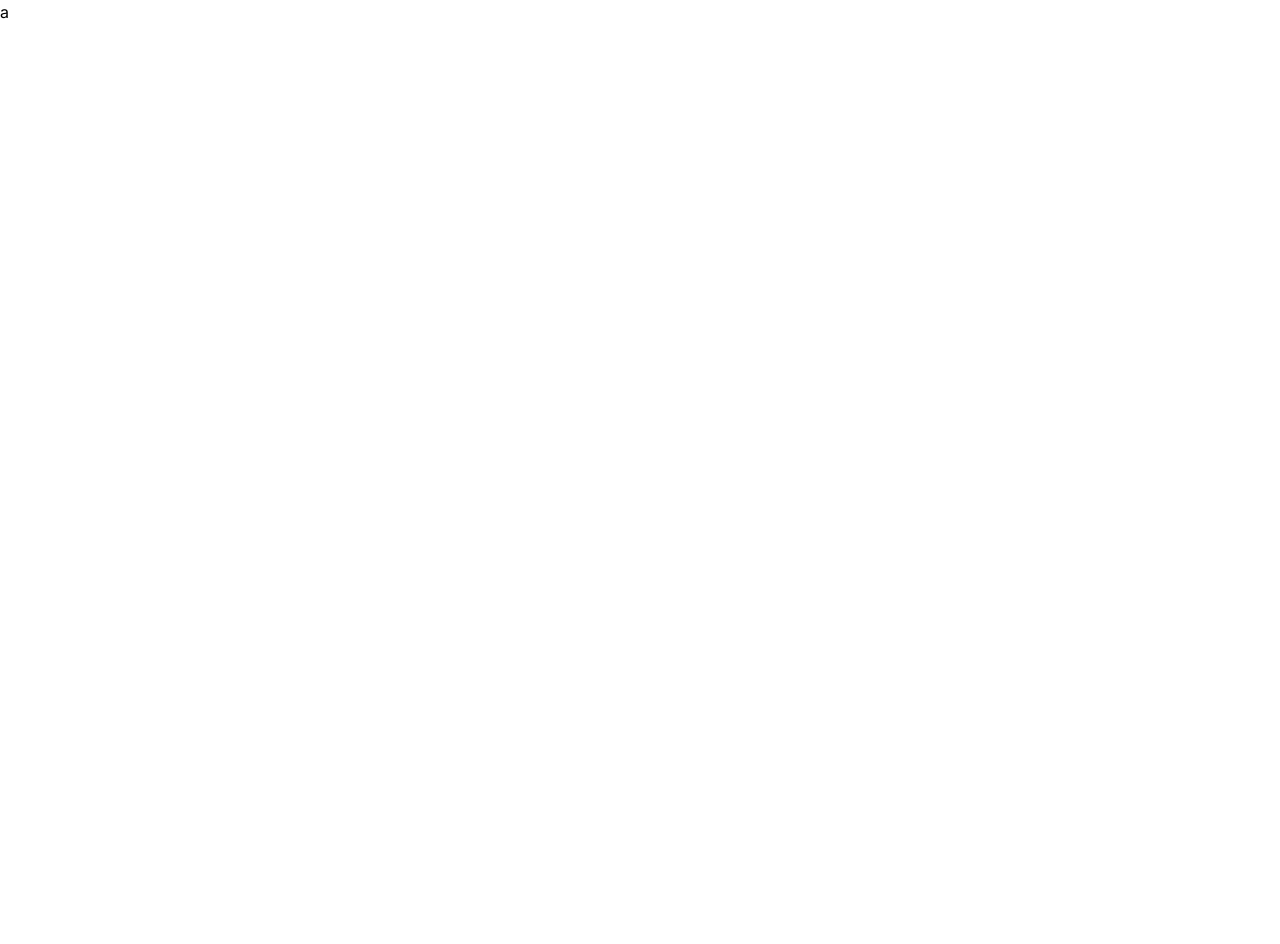
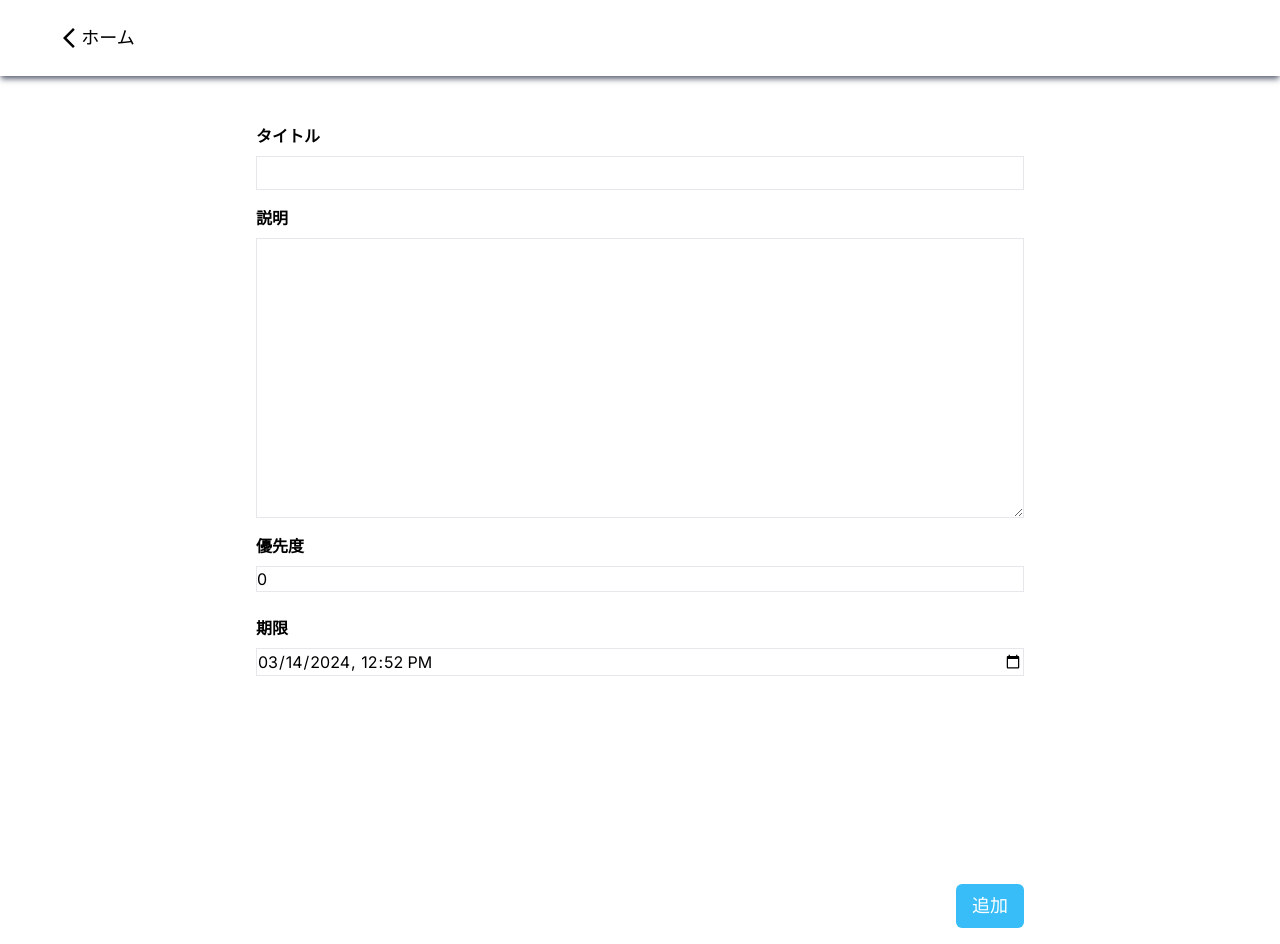
Before and after one commit to asuka1975/tasker, a Next.js app in the folder frontend/: page /task/create in a window 1280 px wide. Before the commit the page ends 800 px from the top, so only its background shows below. Built offline with nearby package versions, Linux system fonts and the light colour scheme.

Commit message:
feat:　モーダルの並列ページを作成

```diff
--- a/frontend/src/app/task/[taskId]/create/page.tsx
+++ b/frontend/src/app/task/[taskId]/create/page.tsx
@@ -1,7 +1,26 @@
+import BackLinkButton from "@/app/_components/molecule/BackLinkButton"
+import Header from "@/app/_components/organism/Header"
+import SubtaskForm from "@/app/_components/organism/SubtaskForm"
+
 type Props = {
-
+    params: {
+        taskId: number
+    }
 }
 
-export default function Page({}: Props) {
-    return <>a</>
+export default function Page({ params }: Props) {
+    return (
+        <div className="flex flex-col w-screen h-screen">
+            <Header>
+                <div className="inline-block">
+                    <BackLinkButton className="col-start-1" href="/">
+                        ホーム
+                    </BackLinkButton>
+                </div>
+            </Header>
+            <div className="grow py-4 px-[20%]">
+                <SubtaskForm parentId={params.taskId} />
+            </div>
+        </div>
+    )
 }
--- a/frontend/src/app/task/create/page.tsx
+++ b/frontend/src/app/task/create/page.tsx
@@ -1,7 +1,27 @@
+import BackLinkButton from "@/app/_components/molecule/BackLinkButton"
+import Header from "@/app/_components/organism/Header"
+import SubtaskForm from "@/app/_components/organism/SubtaskForm"
+import TaskFrom from "@/app/_components/organism/TaskForm"
+
 type Props = {
-
+    params: {
+        taskId: number
+    }
 }
 
-export default function Page({}: Props) {
-    return <>a</>
+export default function Page({ params }: Props) {
+    return (
+        <div className="flex flex-col w-screen h-screen">
+            <Header>
+                <div className="inline-block">
+                    <BackLinkButton className="col-start-1" href="/">
+                        ホーム
+                    </BackLinkButton>
+                </div>
+            </Header>
+            <div className="grow py-4 px-[20%]">
+                <TaskFrom />
+            </div>
+        </div>
+    )
 }
```
